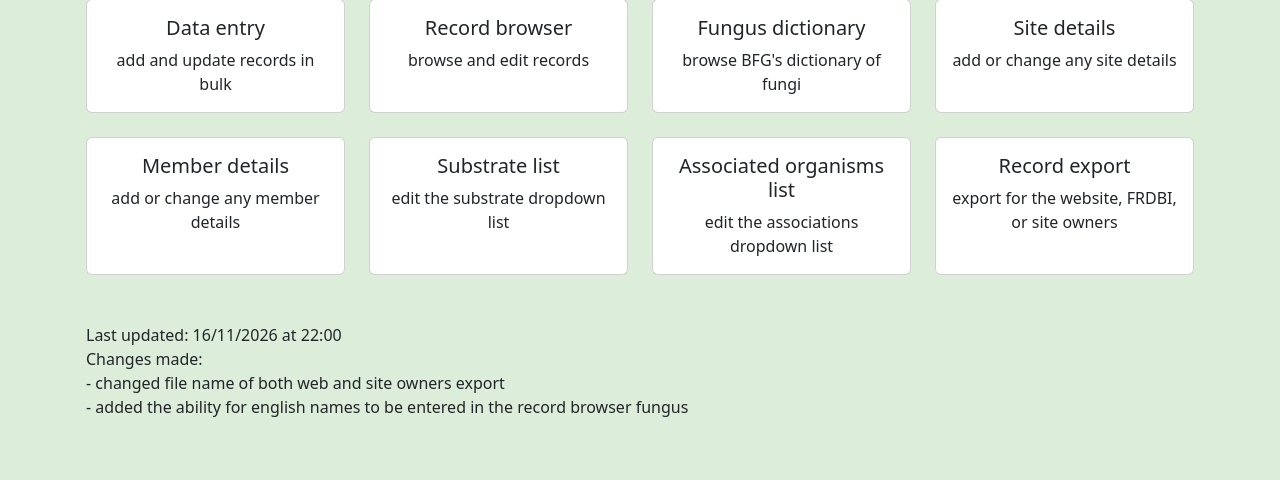
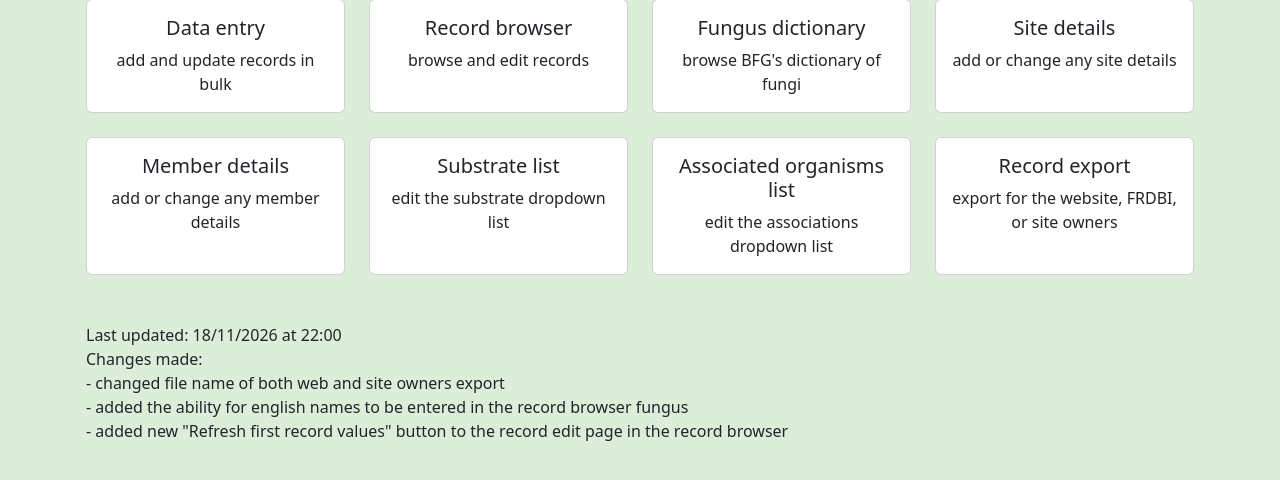
Before and after one commit to Excess10n/BFG-Database-Manager, a Django app: page / in a window 1280 px wide. Shown: the part 213-693 px from the top of the page. Run offline with Django 5.2, Linux system fonts and the light colour scheme; the visitor is signed in with stand-in values (Sample User, id 1).

Commit message:
general release changes 13

```diff
--- a/djangoProject/managementApp/templates/dataManager/recordEditSingle.html
+++ b/djangoProject/managementApp/templates/dataManager/recordEditSingle.html
@@ -35,6 +35,12 @@
         {% crispy form %}
     </form>
 </div>
+<br/><br/>
+<form action="/record/browse/{{record.id}}/refresh/?{{param}}" method="post">
+    {% csrf_token %}
+    <button type="submit" class="btn btn-primary">Refresh "first record" values</button>
+</form>
+<br/><br/>
 
 {% include "scripts/fungiSuggestions.html" %}
 
--- a/djangoProject/managementApp/templates/index.html
+++ b/djangoProject/managementApp/templates/index.html
@@ -27,10 +27,11 @@
 <br/><br/>
 {% if isManager %}
 <p>
-    Last updated: 16/11/2026 at 22:00<br/>
+    Last updated: 18/11/2026 at 22:00<br/>
     Changes made:<br/>
     - changed file name of both web and site owners export<br/>
     - added the ability for english names to be entered in the record browser fungus<br/>
+    - added new "Refresh first record values" button to the record edit page in the record browser<br/>
 </p>
 {% else %}
 <p><b>Remember:</b> change your password in account settings if this is your first time logging in!</p>
--- a/djangoProject/managementApp/urls.py
+++ b/djangoProject/managementApp/urls.py
@@ -1,5 +1,5 @@
 from django.urls import path, include
-from .views import IndexView, RecordBrowseView, RecordEditView, RecordEditSingle, RecordDelete, RecordDelete2, FungusView, FungusEditSingle, FungusDelete, SiteView, SiteEditSingle, SiteDelete, SubstrView, SubstrDelete, AssocView, AssocDelete, MemberView, MemberEditSingle, MemberEditSelf, MemberDelete, ManagerDelete, ExportView, ExportBackup, ImportBackup, ExportFRDBI, ExportExcel, ExportReport
+from .views import IndexView, RecordBrowseView, RecordEditView, RecordEditSingle, RecordDelete, RecordFirstRefresh, RecordDelete2, FungusView, FungusEditSingle, FungusDelete, SiteView, SiteEditSingle, SiteDelete, SubstrView, SubstrDelete, AssocView, AssocDelete, MemberView, MemberEditSingle, MemberEditSelf, MemberDelete, ManagerDelete, ExportView, ExportBackup, ImportBackup, ExportFRDBI, ExportExcel, ExportReport
 from .jsonViews import fungiSuggestions
 
 urlpatterns = [
@@ -8,6 +8,7 @@ urlpatterns = [
     path('record/edit/', RecordEditView, name='RecordEdit'),
     path('record/browse/', RecordBrowseView, name='RecordBrowse'),
     path('record/browse/<int:id>/', RecordEditSingle, name='RecordEditSingle'),
+    path('record/browse/<int:id>/refresh/', RecordFirstRefresh, name='RecordFirstRefresh'),
     path('record/browse/<int:id>/delete/', RecordDelete2, name='RecordDelete2'),
     path('record/edit/<int:id>/delete/', RecordDelete, name='RecordDelete'),
 
--- a/djangoProject/managementApp/views.py
+++ b/djangoProject/managementApp/views.py
@@ -10,7 +10,7 @@ from django.template.loader import render_to_string
 from .forms import AssocForm, SubtrForm, SiteForm, SiteSearchForm, RecordOrderForm, RecordFilterForm, RecordForm, RecordFormBrowse, RecordInitialForm, RecordForayForm, MemberForm, MemberSearchForm, MemberLoginForm, MemberSelfForm, ReportExportForm, FRDBIExportForm, SiteOwnersExportForm, FungiForm, FungiSearchForm
 from .models import Association, Substrate, Site, Record, RecordArchive, Fungi, FungiCurrent, FungiArchive, Member, MemberLogin
 from django.contrib.auth.models import User, Permission
-from .viewFunctions import getFungiObjects, searchFungiObjects, getAllSimilarFungi, createNewCurrentFungi, databaseBackupOverwrite, databaseBackupOverwriteBuffered, databaseBackupRecordAppend
+from .viewFunctions import getFungiObjects, searchFungiObjects, getAllSimilarFungi, createNewCurrentFungi, fixFirsts, databaseBackupOverwrite, databaseBackupOverwriteBuffered, databaseBackupRecordAppend
 import datetime
 import io
 import itertools
@@ -1028,6 +1028,32 @@ def RecordEditSingle(request, id):
     context = {"record": record, "form": form, "param": param, "deleteOption": deleteOption}
     return render(request, 'dataManager/recordEditSingle.html', context)
 
+def RecordFirstRefresh(request, id):
+    if not request.user.is_authenticated:
+        raise PermissionDenied()
+
+    if not checkPerms(request.user):
+        raise PermissionDenied()
+
+    record = get_object_or_404(Record, id=id)
+
+    # get the query paramters to be redirected to
+    param = ""
+    for key, value in request.GET.items():
+        if value is not None:
+            param += f"{key}={value}&"
+    if param:
+        param = param[:-1]
+
+    if request.method == "POST":
+        try:
+            fixFirsts(record, datetime.datetime.now() - datetime.timedelta(days=365))
+            messages.add_message(request, messages.INFO, '"first record" values have been refreshed')
+        except:
+            messages.add_message(request, messages.ERROR, '"first record" values failed to refreshed')
+    return redirect(f"/record/browse/{id}?{param}")
+
+
 def RecordDelete2(request, id):
     if not request.user.is_authenticated:
         raise PermissionDenied()
```
Also changed, not shown: djangoProject/managementApp/viewFunctions.py (+24 -0 lines).
